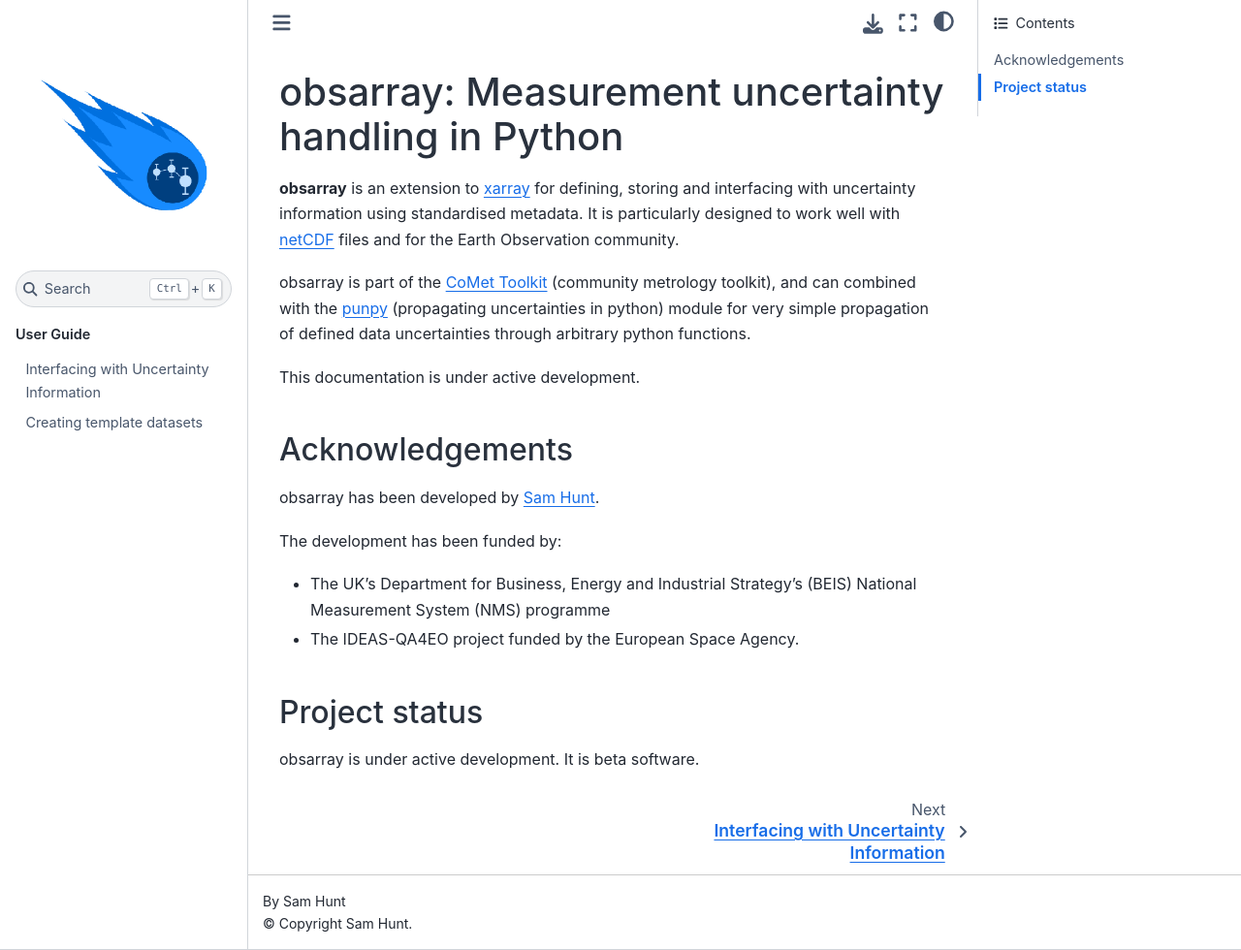
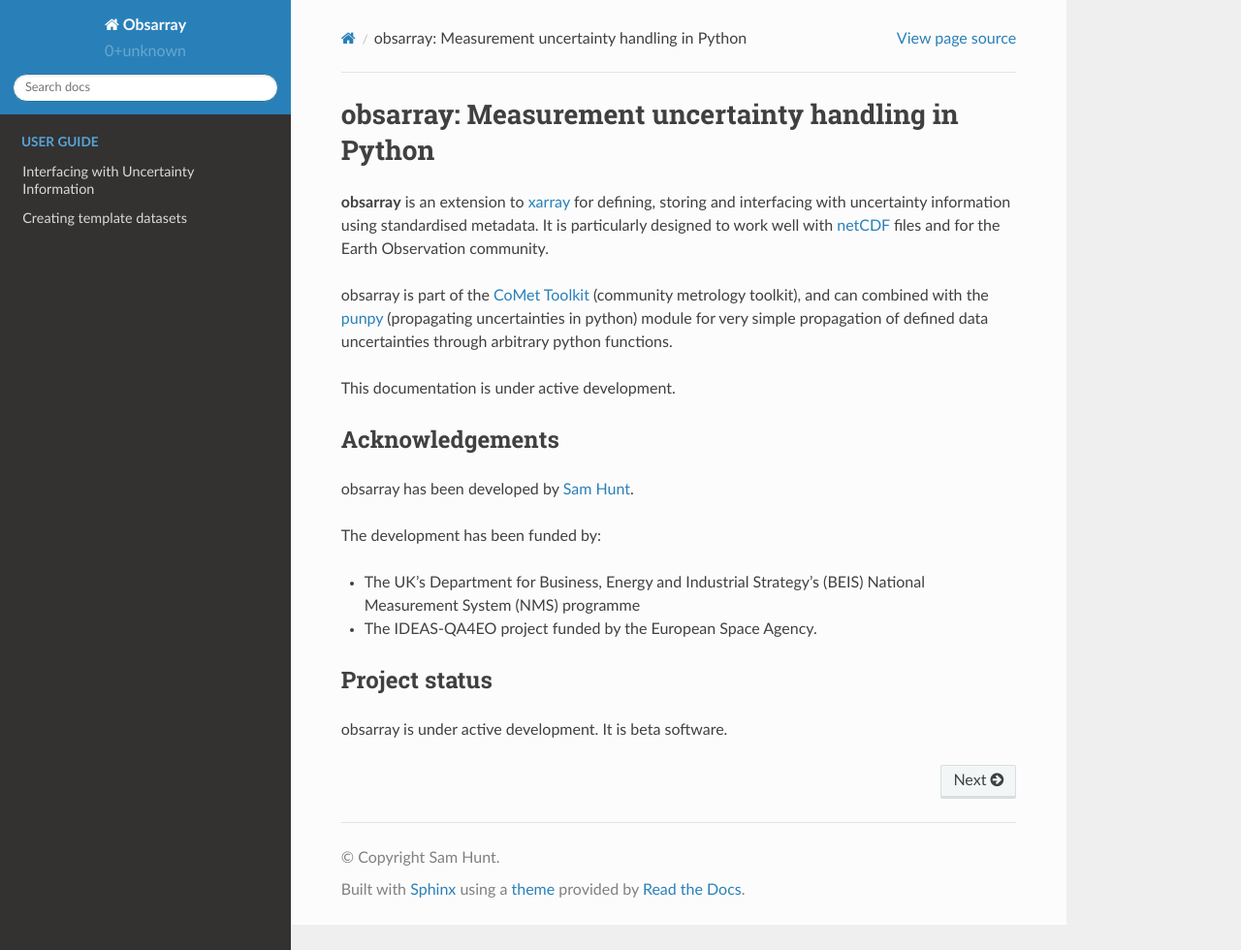
Before and after one commit to comet-toolkit/obsarray, a Sphinx documentation site: the page built from docs/index.rst, in a window 1280 px wide and 980 px high. Shown: the whole window at 97% size. Built offline with Sphinx 7.4.7 and the Read the Docs theme 2.0.0, drawn with Linux system fonts in a browser that asks for light colours; pages that are not in the unit, such as notebooks, are missing from menus; some of the changed lines change nothing that is shown.

Commit message:
changing conf.py

```diff
--- a/docs/conf.py
+++ b/docs/conf.py
@@ -12,14 +12,166 @@
 # All configuration values have a default; values that are commented out
 # serve to show the default.
 
+import os
+import sys
+
 # If extensions (or modules to document with autodoc) are in another
 # directory, add these directories to sys.path here. If the directory is
 # relative to the documentation root, use os.path.abspath to make it
 # absolute, like shown here.
 #
 import obsarray
-import os
-import sys
+
+sys.path.insert(0, os.path.abspath('..'))
+
+project_title = "obsarray".replace("_", " ").title()
+
+# -- General configuration ---------------------------------------------
+
+latex_toplevel_sectioning = 'section'
+
+# If your documentation needs a minimal Sphinx version, state it here.
+#
+# needs_sphinx = '1.0'
+
+# Attempt to make links automatially
+default_role = "code"
+
+# Add any Sphinx extension module names here, as strings. They can be
+# extensions coming with Sphinx (named 'sphinx.ext.*') or your custom ones.
+# CFAB added napolean to support google-style docstrings
+extensions = [
+    'sphinx.ext.autodoc',
+    'sphinx.ext.viewcode',
+    'sphinx.ext.napoleon',
+]
+
+# Add any paths that contain templates here, relative to this directory.
+templates_path = ['_templates']
+
+# The suffix(es) of source filenames.
+# You can specify multiple suffix as a list of string:
+#
+# source_suffix = ['.rst', '.md']
+source_suffix = '.rst'
+
+# The master toctree document.
+master_doc = 'index'
+
+# General information about the project.
+project = project_title
+copyright = "Sam Hunt"
+author = "Sam Hunt"
+
+# The version info for the project you're documenting, acts as replacement
+# for |version| and |release|, also used in various other places throughout
+# the built documents.
+#
+# The short X.Y version.
+version = obsarray.__version__
+# The full version, including alpha/beta/rc tags.
+release = obsarray.__version__
+
+# The language for content autogenerated by Sphinx. Refer to documentation
+# for a list of supported languages.
+#
+# This is also used if you do content translation via gettext catalogs.
+# Usually you set "language" from the command line for these cases.
+language = None
+
+# List of patterns, relative to source directory, that match files and
+# directories to ignore when looking for source files.
+# This patterns also effect to html_static_path and html_extra_path
+exclude_patterns = ['_build', 'Thumbs.db', '.DS_Store']
+
+# The name of the Pygments (syntax highlighting) style to use.
+pygments_style = 'sphinx'
+
+# If true, `todo` and `todoList` produce output, else they produce nothing.
+todo_include_todos = False
+
+
+# -- Options for HTML output -------------------------------------------
+
+# The theme to use for HTML and HTML Help pages.  See the documentation for
+# a list of builtin themes.
+#
+html_theme = 'sphinx_rtd_theme'
+
+# Theme options are theme-specific and customize the look and feel of a
+# theme further.  For a list of options available for each theme, see the
+# documentation.
+#
+# html_theme_options = {}
+
+# Add any paths that contain custom static files (such as style sheets) here,
+# relative to this directory. They are copied after the builtin static files,
+# so a file named "default.css" will overwrite the builtin "default.css".
+html_static_path = ['_static']
+
+
+# -- Options for HTMLHelp output ---------------------------------------
+
+# Output file base name for HTML help builder.
+htmlhelp_basename = 'obsarraydoc'
+
+
+# -- Options for LaTeX output ------------------------------------------
+
+latex_elements = {
+    # The paper size ('letterpaper' or 'a4paper').
+    #
+    # 'papersize': 'letterpaper',
+
+    # The font size ('10pt', '11pt' or '12pt').
+    #
+    # 'pointsize': '10pt',
+
+    # Additional stuff for the LaTeX preamble.
+    #
+    # 'preamble': '',
+
+    # Latex figure (float) alignment
+    #
+    # 'figure_align': 'htbp',
+}
+
+# Grouping the document tree into LaTeX files. List of tuples
+# (source start file, target name, title, author, documentclass
+# [howto, manual, or own class]).
+latex_documents = [
+    (master_doc, 'user_manual.tex',
+     '{} Documentation'.format(project_title),
+     'Sam Hunt', 'manual'),
+]
+
+
+# -- Options for manual page output ------------------------------------
+
+# One entry per manual page. List of tuples
+# (source start file, name, description, authors, manual section).
+man_pages = [
+    (master_doc, 'obsarray',
+     'obsarray Documentation',
+     [author], 1)
+]
+
+
+# -- Options for Texinfo output ----------------------------------------
+
+# Grouping the document tree into Texinfo files. List of tuples
+# (source start file, target name, title, author,
+#  dir menu entry, description, category)
+texinfo_documents = [
+    (master_doc, 'obsarray',
+     'obsarray Documentation',
+     author,
+     'obsarray',
+     'Propagating UNcertainties in PYthon',
+     'Miscellaneous'),
+]
+
+"""
 
 sys.path.insert(0, os.path.abspath(".."))
 
@@ -209,3 +361,4 @@
         "Miscellaneous",
     ),
 ]
+"""
```
